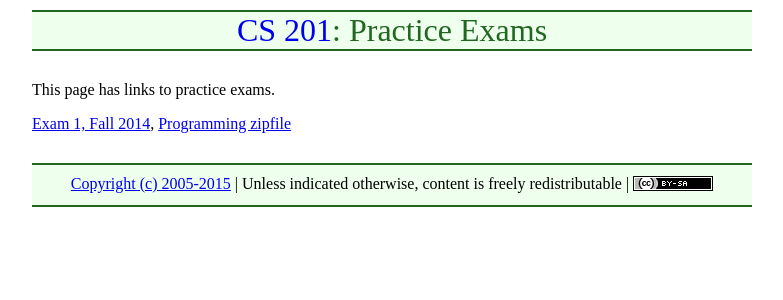
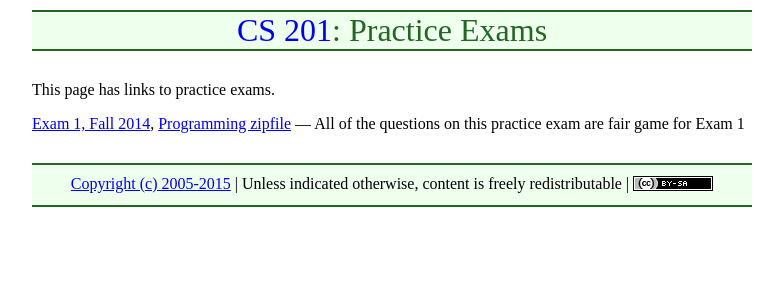
Before and after one commit to ycpcs/cs201-summer2015, a Jekyll site: the page built from practice/index.md, in a window 1280 px wide. Shown: the top 300 px of the page, without its empty margins (248-1031 px from the left). Built offline with Jekyll 4.4.1, drawn with Linux system fonts in a browser that asks for light colours; Markdown is read by kramdown in place of the engine named in the settings.

Commit message:
note about practice exam 1

```diff
--- a/practice/index.md
+++ b/practice/index.md
@@ -5,4 +5,4 @@ title: "Practice Exams"
 
 This page has links to practice exams.
 
-[Exam 1, Fall 2014](cs201-fall2014-exam1.pdf), [Programming zipfile](CS201_Exam01.zip)
+[Exam 1, Fall 2014](cs201-fall2014-exam1.pdf), [Programming zipfile](CS201_Exam01.zip) &mdash; All of the questions on this practice exam are fair game for Exam 1
```
